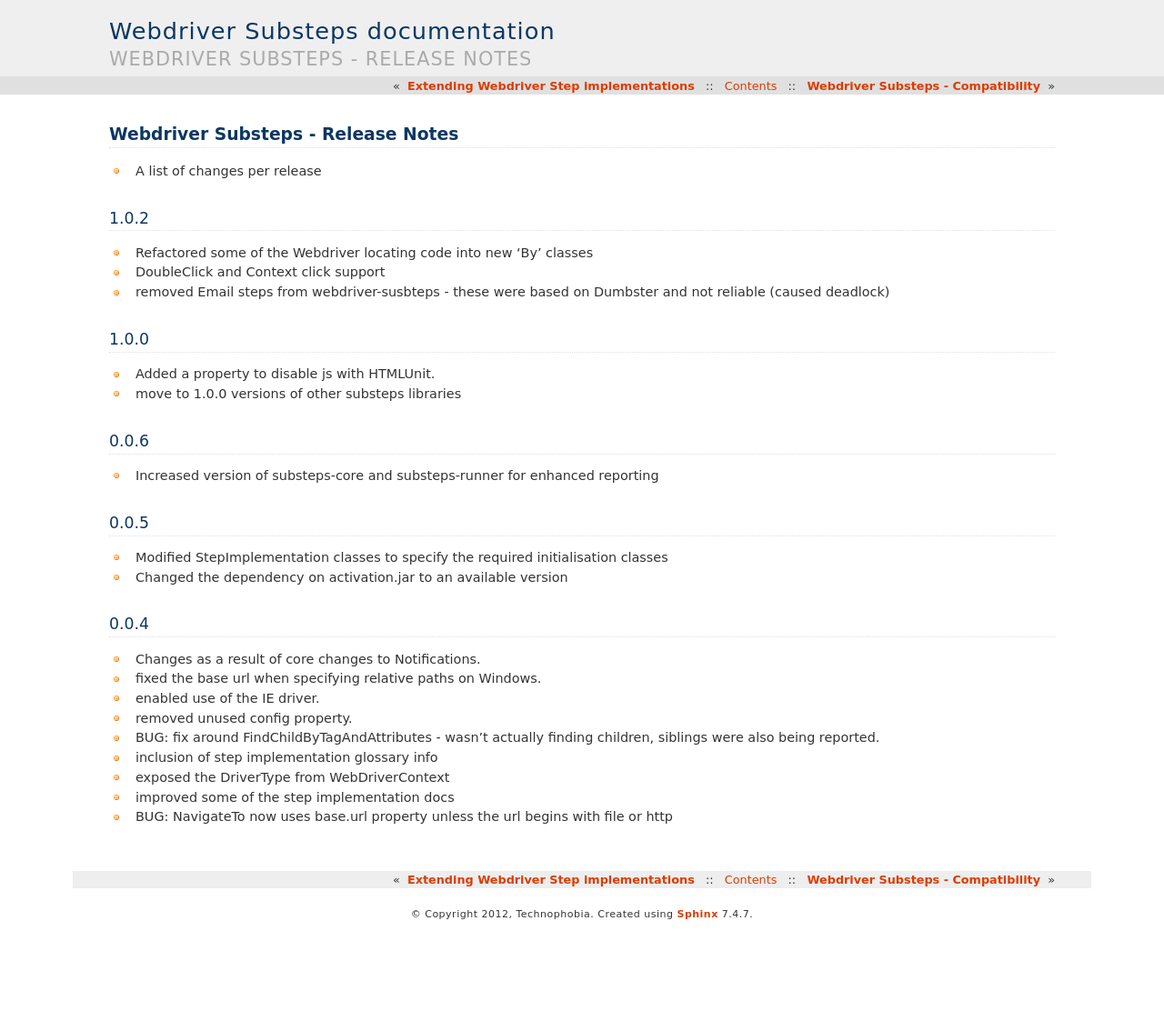
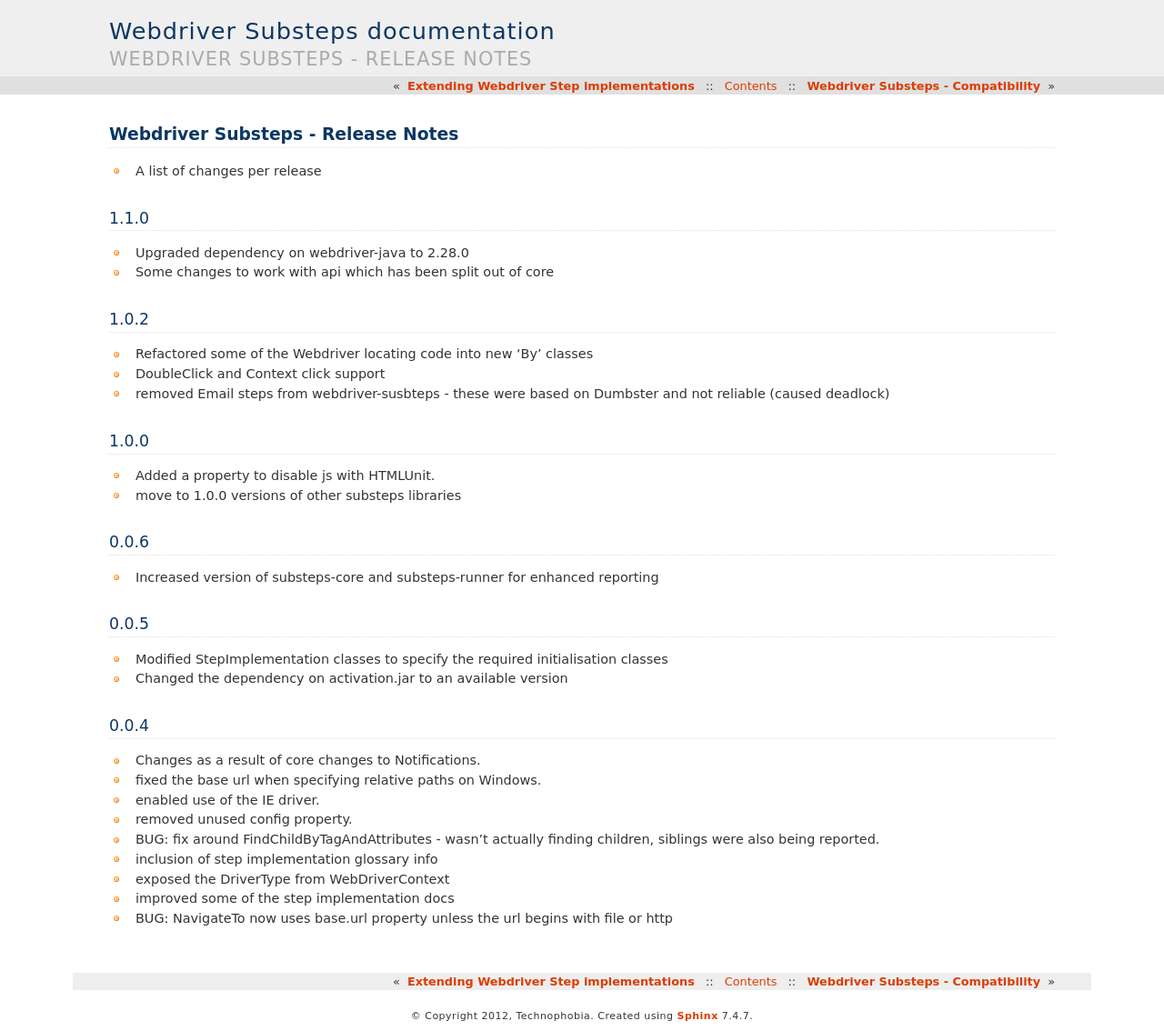
Before and after one commit to G2G3Digital/substeps-webdriver, a Sphinx documentation site: the page built from docs/release_notes.rst, in a window 1280 px wide. Shown: the whole page at 91% size. Built offline with Sphinx 7.4.7, drawn with Linux system fonts in a browser that asks for light colours; before the commit the page ends 1022 px from its top, so only the background shows below that.

Commit message:
Upgraded version of selenium, updated release note

```diff
--- a/docs/release_notes.rst
+++ b/docs/release_notes.rst
@@ -2,6 +2,12 @@ Webdriver Substeps - Release Notes
 ==================================
 
 - A list of changes per release
+
+1.1.0
+-----
+
+- Upgraded dependency on webdriver-java to 2.28.0
+- Some changes to work with api which has been split out of core
 
 1.0.2
 -----
--- a/pom.xml
+++ b/pom.xml
@@ -83,7 +83,7 @@
         <project.build.sourceEncoding>UTF-8</project.build.sourceEncoding>
         <project.reporting.outputEncoding>UTF-8</project.reporting.outputEncoding>
 
-		<selenium.version>2.25.0</selenium.version>
+		<selenium.version>2.28.0</selenium.version>
 
 		<hamcrest.version>1.3.RC2</hamcrest.version>
 		<junit.version>4.10</junit.version>
@@ -273,6 +273,7 @@
 
 
                             <log4jConfigPath>${basedir}/src/test/resources/log4j.xml</log4jConfigPath>
+
 
                             <executionConfigs>
 
```
